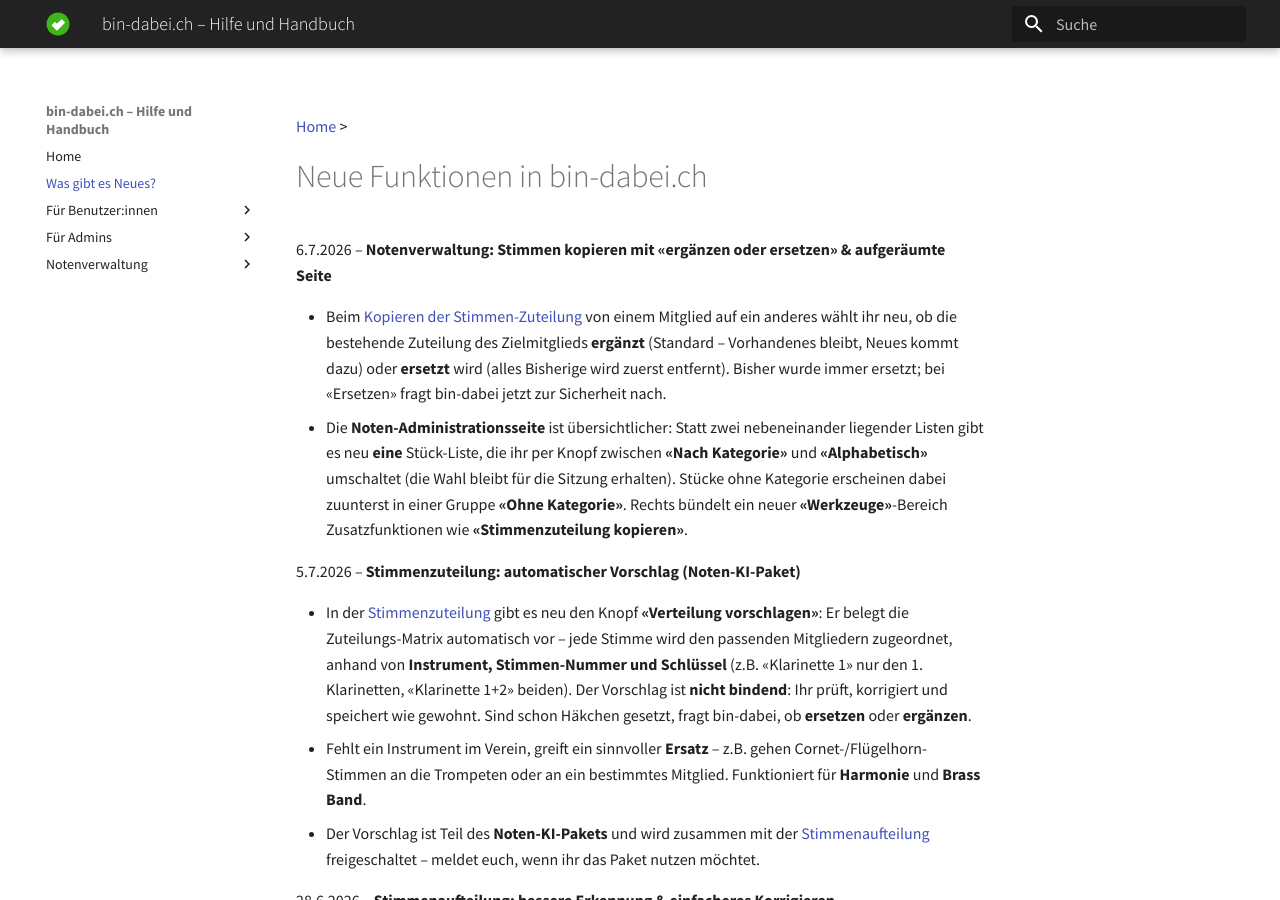
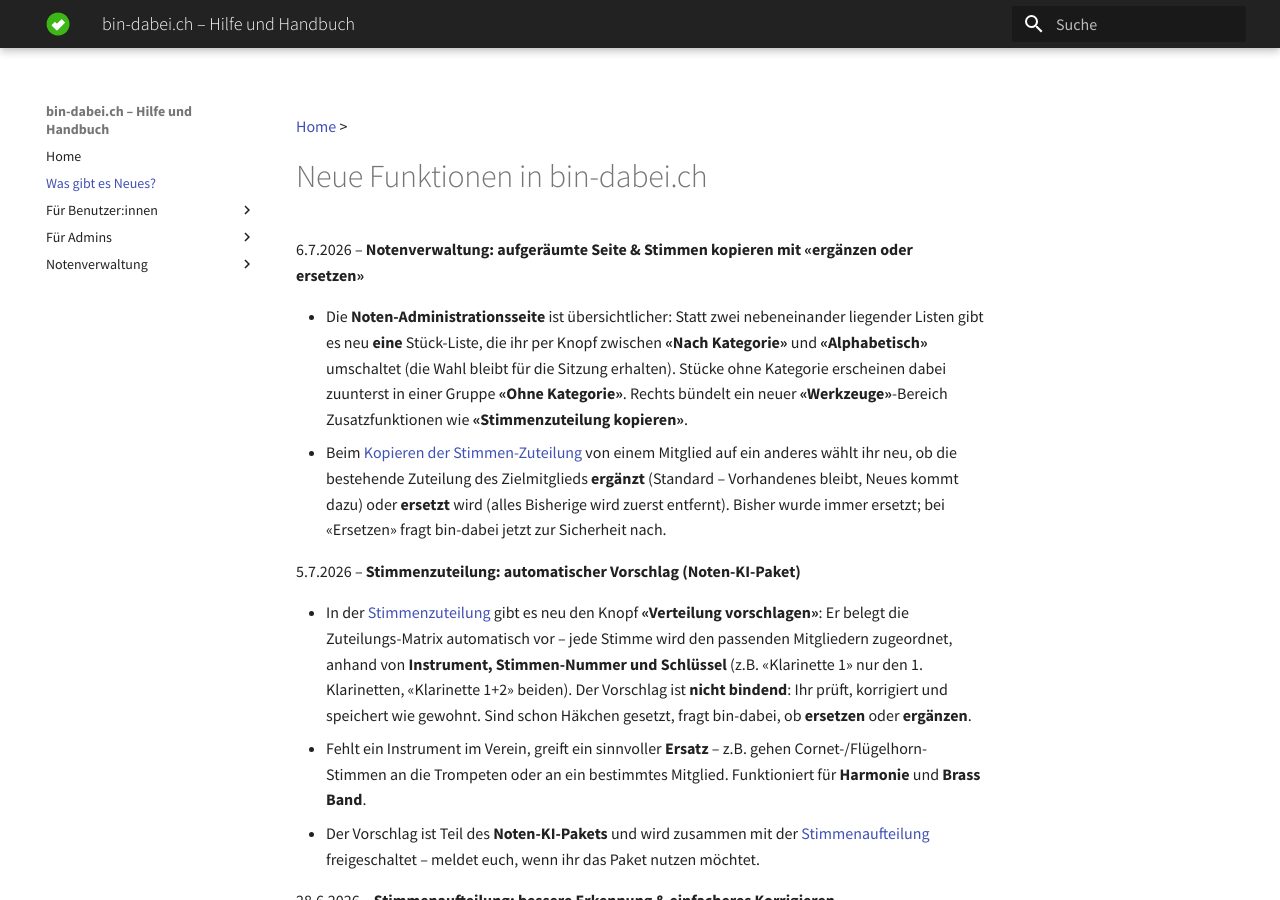
Before and after one commit to ritterg/bin-dabei-dokumentation, an MkDocs documentation site: the page built from docs/changelog.md, in a window 1280 px wide and 900 px high. Built offline with MkDocs 1.6.1 and Material for MkDocs 9.7.7, drawn with Linux system fonts in a browser that asks for light colours; some web fonts are replaced.

```diff
--- a/docs/changelog.md
+++ b/docs/changelog.md
@@ -2,10 +2,10 @@
 
 # Neue Funktionen in bin-dabei.ch
 
-6.7.2026 – **Notenverwaltung: Stimmen kopieren mit «ergänzen oder ersetzen» & aufgeräumte Seite**
+6.7.2026 – **Notenverwaltung: aufgeräumte Seite & Stimmen kopieren mit «ergänzen oder ersetzen»**
 
+- Die **Noten-Administrationsseite** ist übersichtlicher: Statt zwei nebeneinander liegender Listen gibt es neu **eine** Stück-Liste, die ihr per Knopf zwischen **«Nach Kategorie»** und **«Alphabetisch»** umschaltet (die Wahl bleibt für die Sitzung erhalten). Stücke ohne Kategorie erscheinen dabei zuunterst in einer Gruppe **«Ohne Kategorie»**. Rechts bündelt ein neuer **«Werkzeuge»**-Bereich Zusatzfunktionen wie **«Stimmenzuteilung kopieren»**.
 - Beim [Kopieren der Stimmen-Zuteilung](/noten/stimmen-kopieren) von einem Mitglied auf ein anderes wählt ihr neu, ob die bestehende Zuteilung des Zielmitglieds **ergänzt** (Standard – Vorhandenes bleibt, Neues kommt dazu) oder **ersetzt** wird (alles Bisherige wird zuerst entfernt). Bisher wurde immer ersetzt; bei «Ersetzen» fragt bin-dabei jetzt zur Sicherheit nach.
-- Die **Noten-Administrationsseite** ist übersichtlicher: Statt zwei nebeneinander liegender Listen gibt es neu **eine** Stück-Liste, die ihr per Knopf zwischen **«Nach Kategorie»** und **«Alphabetisch»** umschaltet (die Wahl bleibt für die Sitzung erhalten). Stücke ohne Kategorie erscheinen dabei zuunterst in einer Gruppe **«Ohne Kategorie»**. Rechts bündelt ein neuer **«Werkzeuge»**-Bereich Zusatzfunktionen wie **«Stimmenzuteilung kopieren»**.
 
 5.7.2026 – **Stimmenzuteilung: automatischer Vorschlag (Noten-KI-Paket)**
 
```
